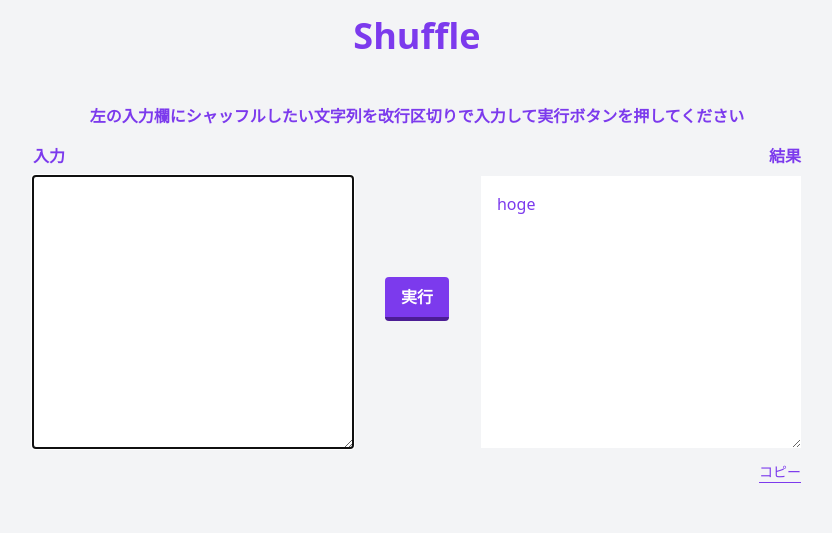
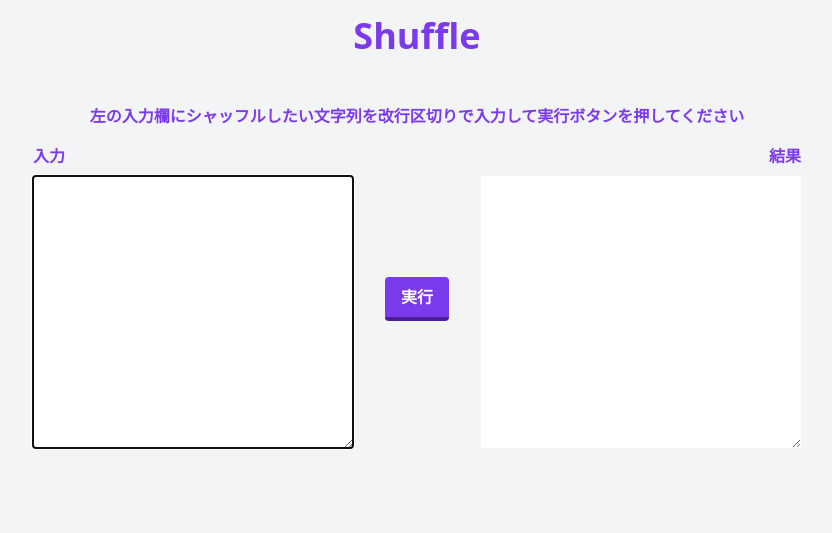
Before and after one commit to yutaroadachi/shuffle, a Preact app: page / in a window 1280 px wide. Shown: the top 533 px of the page, without its empty margins (223-1055 px from the left). Built offline with nearby package versions, Linux system fonts and the light colour scheme.

Commit message:
feat: ロジックを実装

```diff
--- a/src/app.tsx
+++ b/src/app.tsx
@@ -1,4 +1,8 @@
+import { useCallback, useState } from "preact/hooks";
+
 export const App = () => {
+  const { input, onChangeInput, result, shuffle } = useApp();
+
   return (
     <div className="flex flex-col min-h-screen bg-gray-100 text-purple-600">
       <header className="py-4">
@@ -17,13 +21,18 @@ export const App = () => {
               <br />
               <textarea
                 id="input"
+                value={input}
+                onChange={onChangeInput}
                 autofocus
                 rows={10}
                 className="w-80 p-4 mt-2"
               />
             </div>
-            <button className="bg-purple-600 hover:bg-purple-500 font-bold text-white px-4 py-2 border-b-4 hover:border-b-0 border-purple-900 hover:border-purple-800 rounded">
-              実行
+            <button
+              onClick={() => shuffle(input)}
+              className="bg-purple-600 hover:bg-purple-500 font-bold text-white px-4 py-2 border-b-4 hover:border-b-0 border-purple-900 hover:border-purple-800 rounded"
+            >
+              {result ? "再実行" : "実行"}
             </button>
             <div className="text-right">
               <label for="result" className="font-bold">
@@ -32,18 +41,19 @@ export const App = () => {
               <br />
               <textarea
                 id="result"
+                value={result}
                 readonly
                 rows={10}
                 className="w-80 p-4 mt-2"
-              >
-                hoge
-              </textarea>
+              />
             </div>
           </div>
           <div className="flex justify-end mt-2">
-            <button className="text-sm text-purple-600 hover:text-purple-300 border-b border-purple-600 hover:border-purple-300">
-              コピー
-            </button>
+            {result && (
+              <button className="text-sm text-purple-600 hover:text-purple-300 border-b border-purple-600 hover:border-purple-300">
+                コピー
+              </button>
+            )}
           </div>
         </div>
       </main>
@@ -55,3 +65,36 @@ export const App = () => {
     </div>
   );
 };
+
+const useApp = () => {
+  const [input, setInput] = useState("");
+  const [result, setResult] = useState("");
+  const onChangeInput = useCallback(
+    (e: any) => {
+      setInput(e.target.value);
+    },
+    [setInput]
+  );
+  const shuffle = useCallback(
+    (input: string) => {
+      const inputArray = input.split(/\r\n|\n/);
+      const shuffledArray = shuffleArray(inputArray);
+      const result = shuffledArray.join("\n");
+      setResult(result);
+    },
+    [setResult]
+  );
+
+  return { input, onChangeInput, result, shuffle };
+};
+
+/** @see https://qiita.com/pure-adachi/items/77fdf665ff6e5ea22128#%E3%83%80%E3%82%B9%E3%83%86%E3%83%B3%E3%83%95%E3%82%A7%E3%83%AB%E3%83%89%E3%81%AE%E6%89%8B%E6%B3%95 */
+const shuffleArray = <T extends any>(array: T[]) => {
+  let copiedArray = [...array];
+  for (let i = copiedArray.length; i > 1; i--) {
+    const k = Math.floor(Math.random() * i);
+    [copiedArray[k], copiedArray[i - 1]] = [copiedArray[i - 1], copiedArray[k]];
+  }
+
+  return copiedArray;
+};
```
